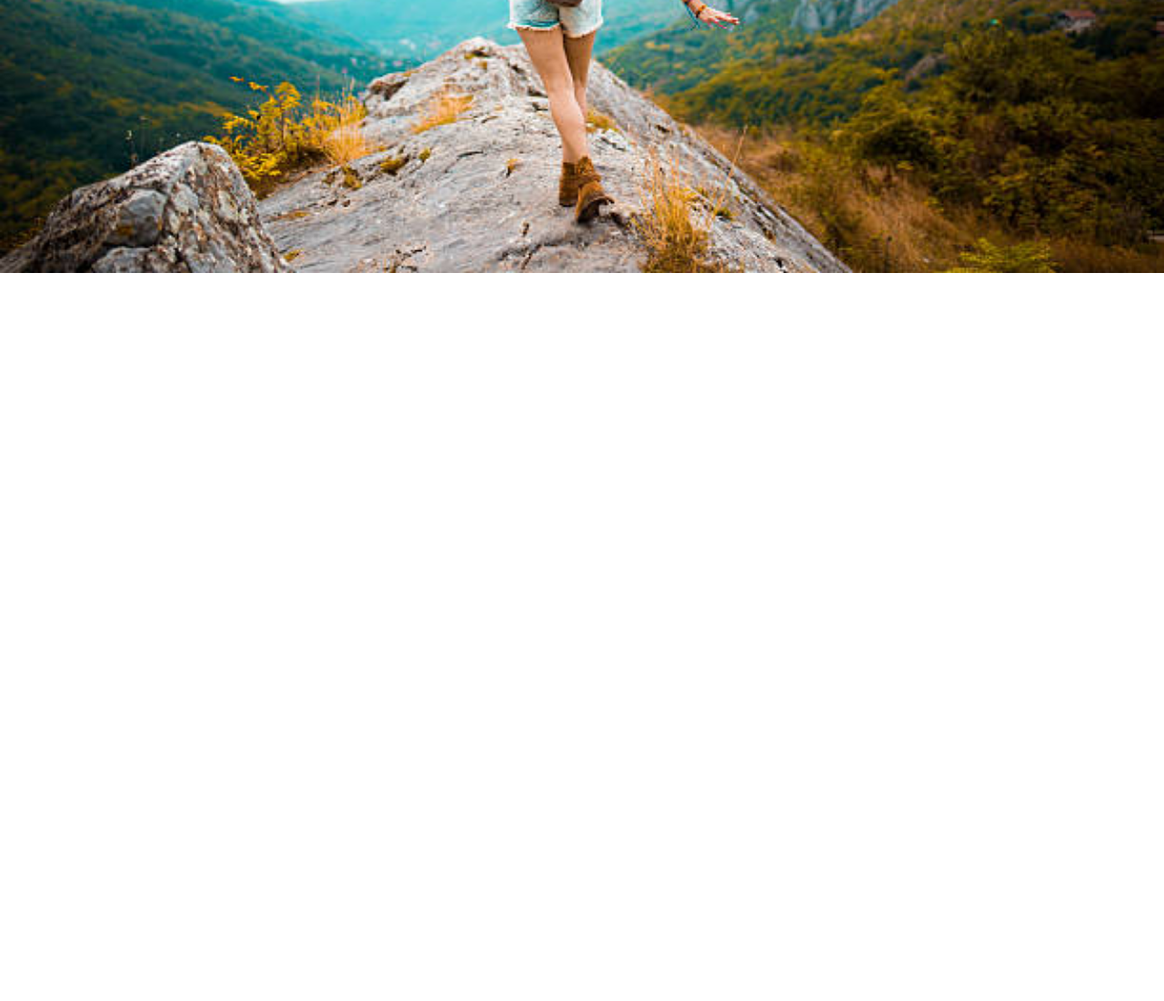
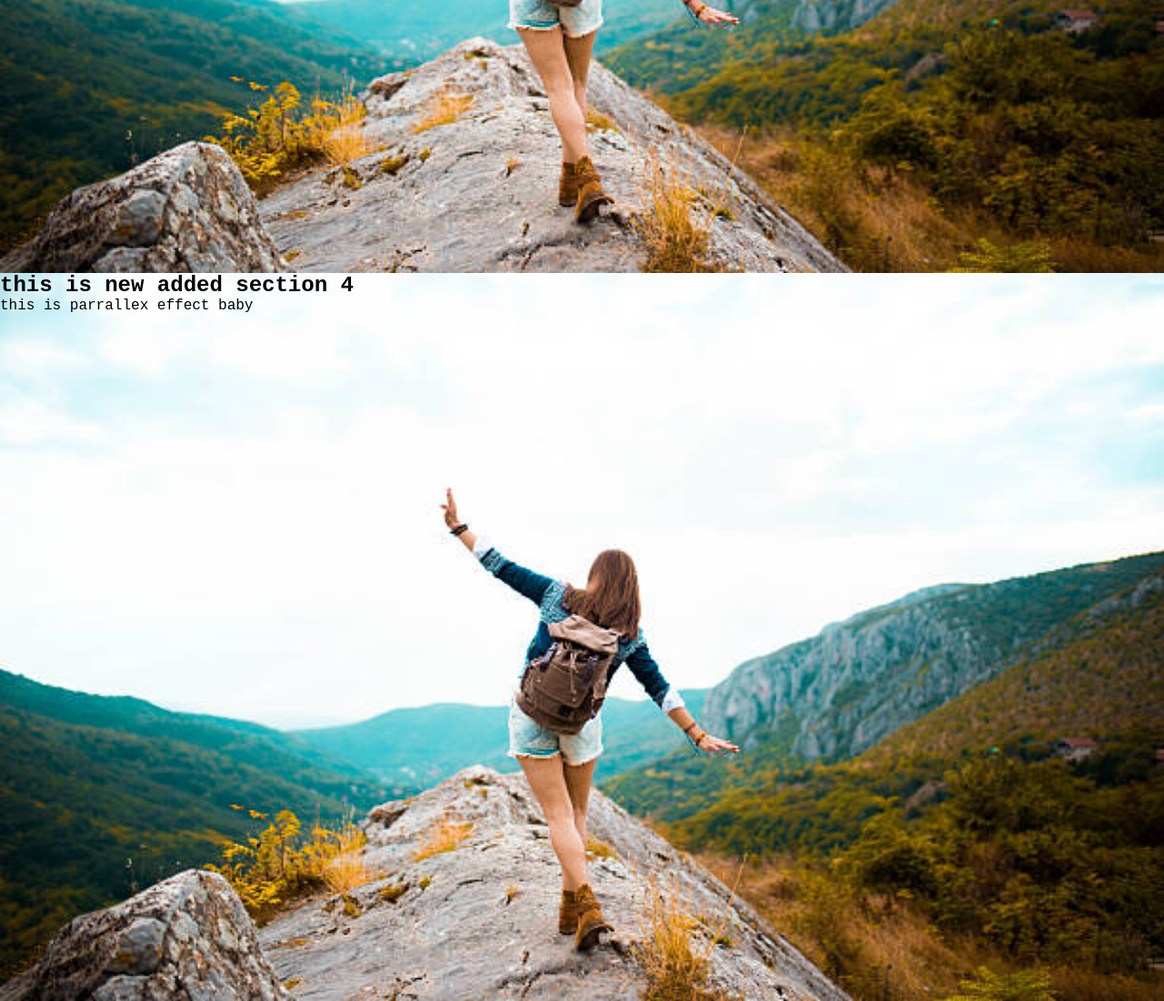
Before and after one commit to sauravpatel1206/parralex_effect, a plain HTML site: page parralexeffect.html in a window 1280 px wide. Shown: the part 2900-4000 px from the top of the page at 91% size. Before the commit the page ends 3200 px from the top, so only its background shows below. Drawn offline with Linux system fonts and the light colour scheme.

Commit message:
new changes

```diff
--- a/parralexeffect.html
+++ b/parralexeffect.html
@@ -31,6 +31,12 @@
      <section class="section-4">
       <div>
         <h2>this is section 4</h2>
+        <div>this is parrallex effect baby</div>
+      </div>
+     </section>
+     <section class="section-4">
+      <div>
+        <h2>this is new added section 4</h2>
         <div>this is parrallex effect baby</div>
       </div>
      </section>
```
